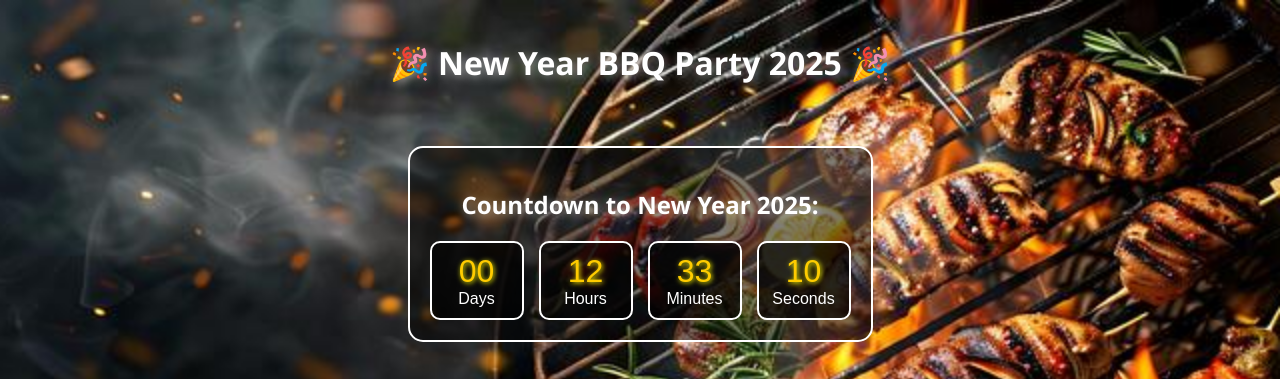
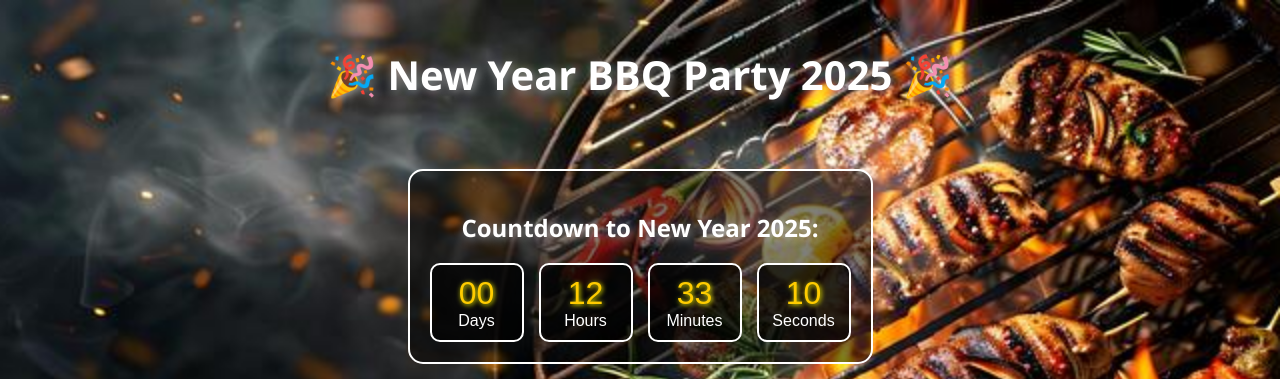
Before and after one commit to redwannicee/online-bbq, a plain HTML site: page index.html in a window 1280 px wide. Shown: the top 379 px of the page. Drawn offline with Linux system fonts and the light colour scheme.

Commit message:
Update style.css

```diff
--- a/style.css
+++ b/style.css
@@ -16,6 +16,10 @@ header {
 h1, h2 {
     font-family: 'Segoe UI', Tahoma, Geneva, Verdana, sans-serif;
     text-shadow: 2px 2px 10px rgba(255, 255, 255, 0.5);
+}
+
+h1 {
+    font-size: 40px; /* Change this value to your desired size */
 }
 
 #countdown {
```
